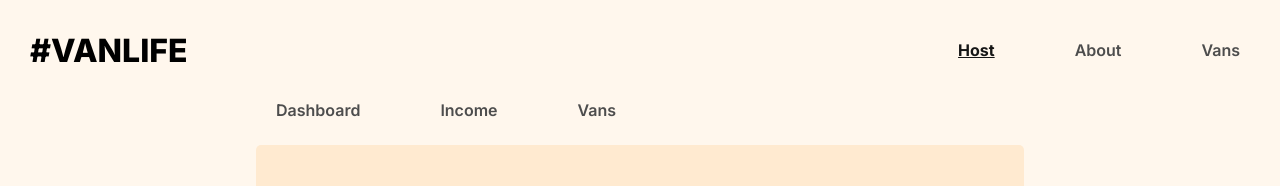
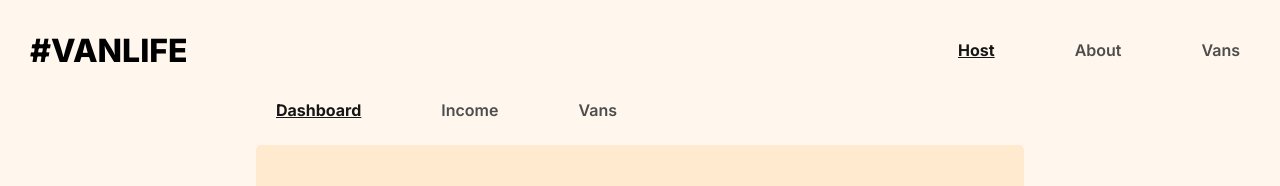
Before and after one commit to ajitdevx/react-van-life, a React (Vite) app: page /host in a window 1280 px wide. Shown: the top 186 px of the page. Built offline with nearby package versions, Linux system fonts and the light colour scheme; what miragejs would draw is missing.

Commit message:
Child nav with active style

```diff
--- a/src/components/Layout/HostLayout.jsx
+++ b/src/components/Layout/HostLayout.jsx
@@ -1,14 +1,25 @@
-import { Outlet, Link } from "react-router"
+import { Outlet, NavLink } from "react-router"
 
 export default function HostLayout() {
+
+    const activeStyle = {
+        color: '#161616',
+        fontWeight: 'bold',
+        textDecoration: 'underline'
+    }
+
+    const handleActiveStyle = ({ isActive }) => {
+        return isActive ? activeStyle : null
+    }
+
     return (
         <>
             <section>
                 <nav className="host-nav">
                     <ul>
-                        <li><Link to="/host" className="nav-link">Dashboard</Link></li>
-                        <li><Link to="/host/income" className="nav-link">Income</Link></li>
-                        <li><Link to="/host/vans" className="nav-link">Vans</Link></li>
+                        <li><NavLink end style={handleActiveStyle} to="/host" className="nav-link">Dashboard</NavLink></li>
+                        <li><NavLink end style={handleActiveStyle} to="/host/income" className="nav-link">Income</NavLink></li>
+                        <li><NavLink end style={handleActiveStyle} to="/host/vans" className="nav-link">Vans</NavLink></li>
                     </ul>
                 </nav>
             </section>
```
